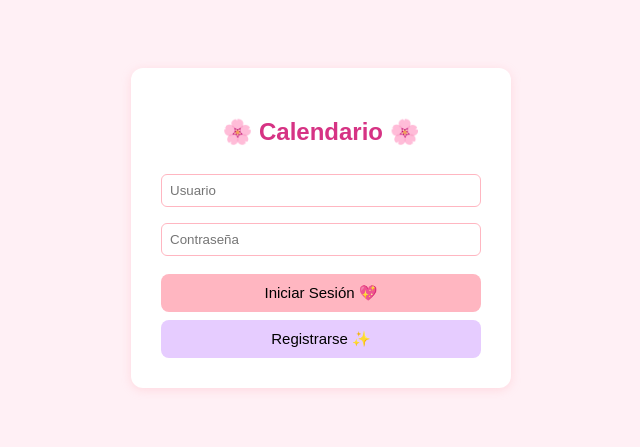
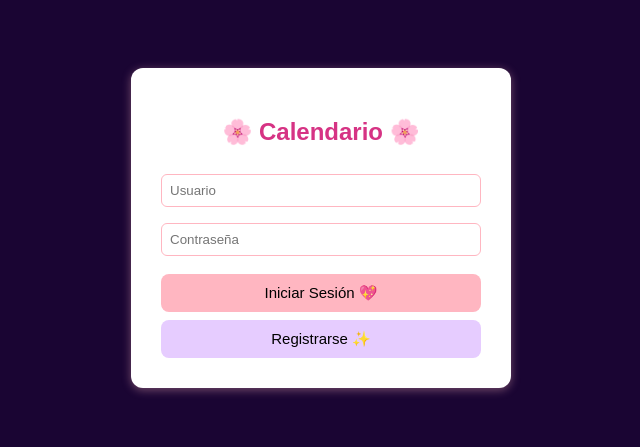
Before and after one commit to jcaicedo267-bit/calendario-grupal, a Flask app: page /login in a window 1280 px wide. Shown: the top 447 px of the page, without its empty margins (319-959 px from the left). Run offline with Flask 3, Linux system fonts and the light colour scheme.

Commit message:
cambiar fondo login

```diff
--- /dev/null
+++ b/notas.json
@@ -0,0 +1,6 @@
+[
+    {
+        "texto": "",
+        "calendario": ""
+    }
+]
--- a/templates/login.html
+++ b/templates/login.html
@@ -4,7 +4,7 @@
     <meta charset="UTF-8">
     <title>Login</title>
     <style>
-        body { background-color: #FFF0F5; font-family: Arial, sans-serif; display: flex; justify-content: center; padding: 60px; }
+        body { background-color: #1a0533; font-family: Arial, sans-serif; display: flex; justify-content: center; padding: 60px; }
         .caja { background: white; padding: 30px; border-radius: 12px; box-shadow: 0 2px 10px rgba(255,182,193,0.4); width: 320px; text-align: center; }
         h2 { color: #d63384; }
         input { width: 100%; padding: 8px; margin: 8px 0; border: 1px solid #FFB6C1; border-radius: 6px; box-sizing: border-box; }
--- /dev/null
+++ b/usuarios.json
@@ -0,0 +1,3 @@
+{
+    "ssss": "jsjsj"
+}
```
